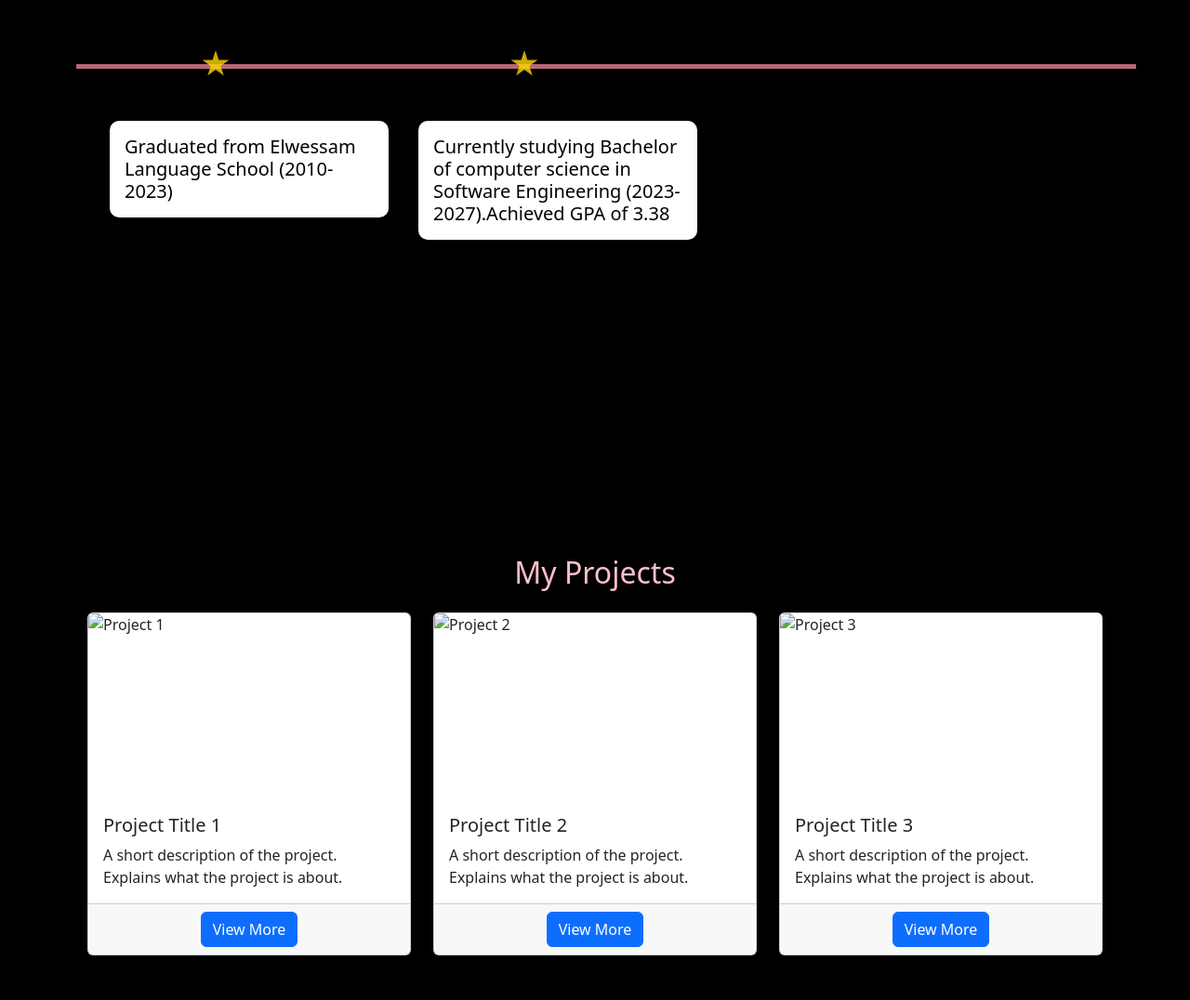
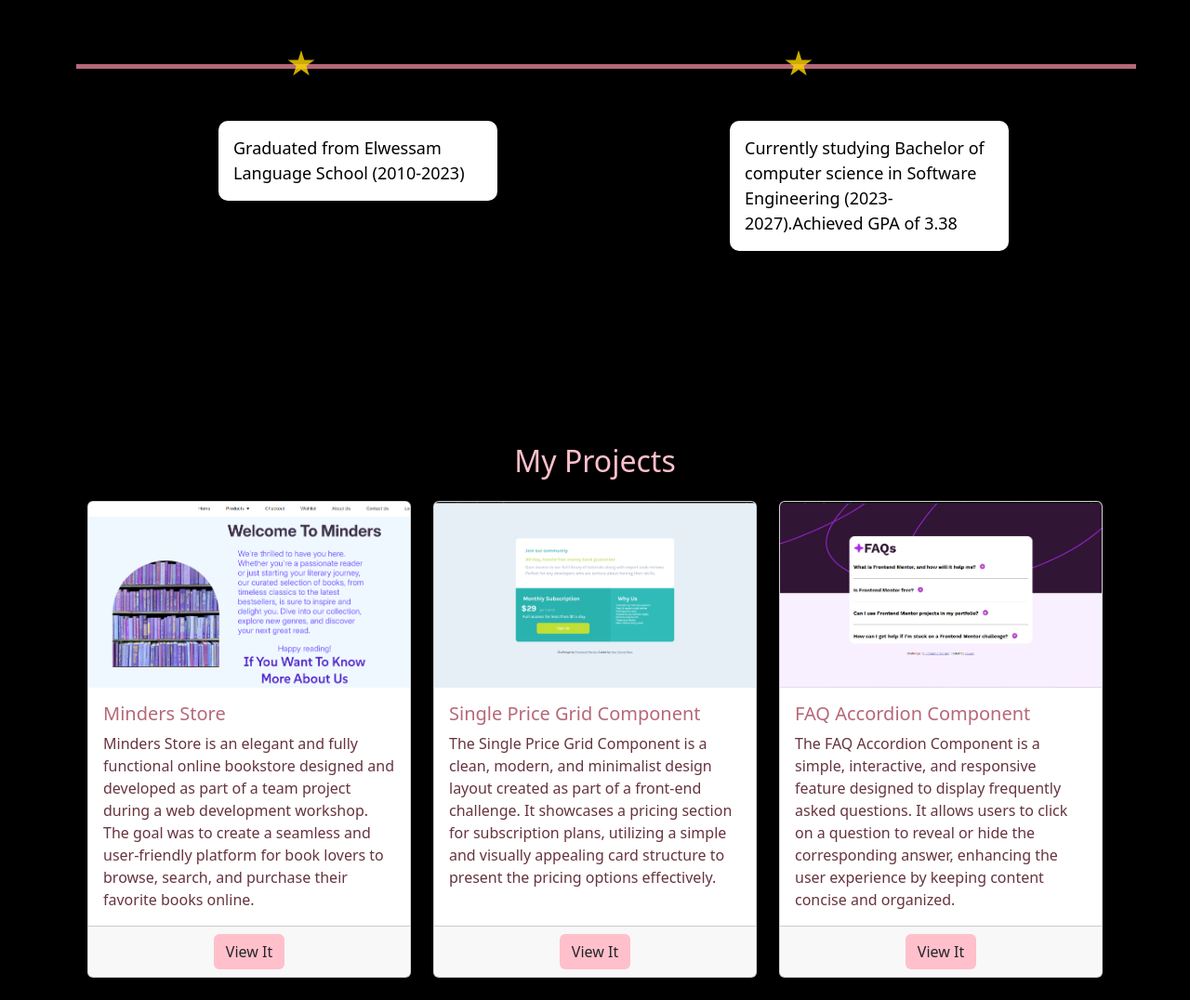
Before and after one commit to rawan-salah137/my-portfolio, a plain HTML site: page index.html in a window 1280 px wide. Shown: the part 621-1697 px from the top of the page at 93% size. Before the commit the page ends 1673 px from the top, so only its background shows below. Drawn offline with Linux system fonts and the light colour scheme.

Commit message:
Add files via upload

```diff
--- a/css/style.css
+++ b/css/style.css
@@ -106,15 +106,16 @@ body {
 
 .sparkle-1 {
     bottom: 40px;
-    left: 105px;
+    left: 80px;
 }
 .sparkle-2 {
     bottom: 40px;
-    left: 105px;
+    left: 65px;
 }
-#education h5 {
+
+#education p {
     max-width: 300px;
-    font-size: 20px;
+    font-size: 18px;
     color: rgb(0, 0, 0);
     background-color: white;
     border-radius: 10px;
@@ -222,7 +223,19 @@ body {
     box-shadow: 0 8px 20px rgba(0, 0, 0, 0.2);
 }
 
+.card-body h5  {
+    color: #b66878;
+}
+.card-body p  {
+    color: #67343e;
+}
 .card-img-top {
     height: 200px;
     object-fit: cover;
 }
+.button {
+    background-color: pink;
+}
+.button:hover {
+    background-color: #b66878;
+}
--- a/index.html
+++ b/index.html
@@ -69,64 +69,61 @@
         </header>
         <br><br><br>
                 <div id="education" class="container">
-                    <div class="d-flex gap-3">
+                    <!-- <h2 class="text-center mb-4">My Education</h2> -->
+                    <div class="d-flex justify-content-around">
                     <div class="school">
                         <div class="sparkle sparkle-1"></div>
-                        <h5 class="ms-3 p-3">Graduated from Elwessam Language School (2010-2023)</h5>
+                        <p class="ms-3 p-3">Graduated from Elwessam Language School (2010-2023)</p>
                     </div>
                     <div class="uni">
                         <div class="sparkle sparkle-2"></div>
-                        <h5 class="ms-3 p-3">Currently studying Bachelor of computer science in Software Engineering (2023-2027).Achieved GPA of 3.38</h5>
+                        <p class="ms-3 p-3">Currently studying Bachelor of computer science in Software Engineering (2023-2027).Achieved GPA of 3.38</p>
                     </div>
                     </div>
-
                 </div>
                 <br><br><br><br><br>
                 <br><br><br><br><br>
                 <br><br><br><br><br>
-                <br><br><br><br><br>
-
                 <div id="portfolio" class="container mt-5">
                     <h2 class="text-center mb-4">My Projects</h2>
                     <div class="row">
                         <!-- Project 1 -->
                         <div class="col-md-6 col-lg-4 mb-4">
                             <div class="card h-100 project-card">
-                                <img src="project1.jpg" class="card-img-top" alt="Project 1">
+                                <img src="images/Minders-Store.png" class="card-img-top" alt="Project 1">
                                 <div class="card-body">
-                                    <h5 class="card-title">Project Title 1</h5>
-                                    <p class="card-text">A short description of the project. Explains what the project is about.</p>
+                                    <h5 class="card-title">Minders Store</h5>
+                                    <p class="card-text">Minders Store is an elegant and fully functional online bookstore designed and developed as part of a team project during a web development workshop. The goal was to create a seamless and user-friendly platform for book lovers to browse, search, and purchase their favorite books online.</p>
                                 </div>
                                 <div class="card-footer text-center">
-                                    <a href="#" class="btn btn-primary">View More</a>
+                                    <a target="_blank" href="https://shady2405.github.io/Minders-Store/" class="btn button">View It</a>
                                 </div>
                             </div>
                         </div>
-
                         <!-- Project 2 -->
                         <div class="col-md-6 col-lg-4 mb-4">
                             <div class="card h-100 project-card">
-                                <img src="project2.jpg" class="card-img-top" alt="Project 2">
+                                <img src="images/project-2.png" class="card-img-top" alt="Project 2">
                                 <div class="card-body">
-                                    <h5 class="card-title">Project Title 2</h5>
-                                    <p class="card-text">A short description of the project. Explains what the project is about.</p>
+                                    <h5 class="card-title">Single Price Grid Component</h5>
+                                    <p class="card-text">The Single Price Grid Component is a clean, modern, and minimalist design layout created as part of a front-end challenge. It showcases a pricing section for subscription plans, utilizing a simple and visually appealing card structure to present the pricing options effectively.</p>
                                 </div>
                                 <div class="card-footer text-center">
-                                    <a href="#" class="btn btn-primary">View More</a>
+                                    <a  href="https://rawan-salah137.github.io/Single-price-grid-component/" class="btn button" target="_blank">View It</a>
                                 </div>
                             </div>
                         </div>
-
                         <!-- Project 3 -->
                         <div class="col-md-6 col-lg-4 mb-4">
                             <div class="card h-100 project-card">
-                                <img src="project3.jpg" class="card-img-top" alt="Project 3">
+                                <img src="images/project-3.png" class="card-img-top" alt="Project 3">
                                 <div class="card-body">
-                                    <h5 class="card-title">Project Title 3</h5>
-                                    <p class="card-text">A short description of the project. Explains what the project is about.</p>
+                                    <h5 class="card-title">FAQ Accordion Component
+                                    </h5>
+                                    <p class="card-text">The FAQ Accordion Component is a simple, interactive, and responsive feature designed to display frequently asked questions. It allows users to click on a question to reveal or hide the corresponding answer, enhancing the user experience by keeping content concise and organized.</p>
                                 </div>
                                 <div class="card-footer text-center">
-                                    <a href="#" class="btn btn-primary">View More</a>
+                                    <a target="_blank" href="https://rawan-salah137.github.io/FAQ-accordion/" class="btn button">View It</a>
                                 </div>
                             </div>
                         </div>
```
